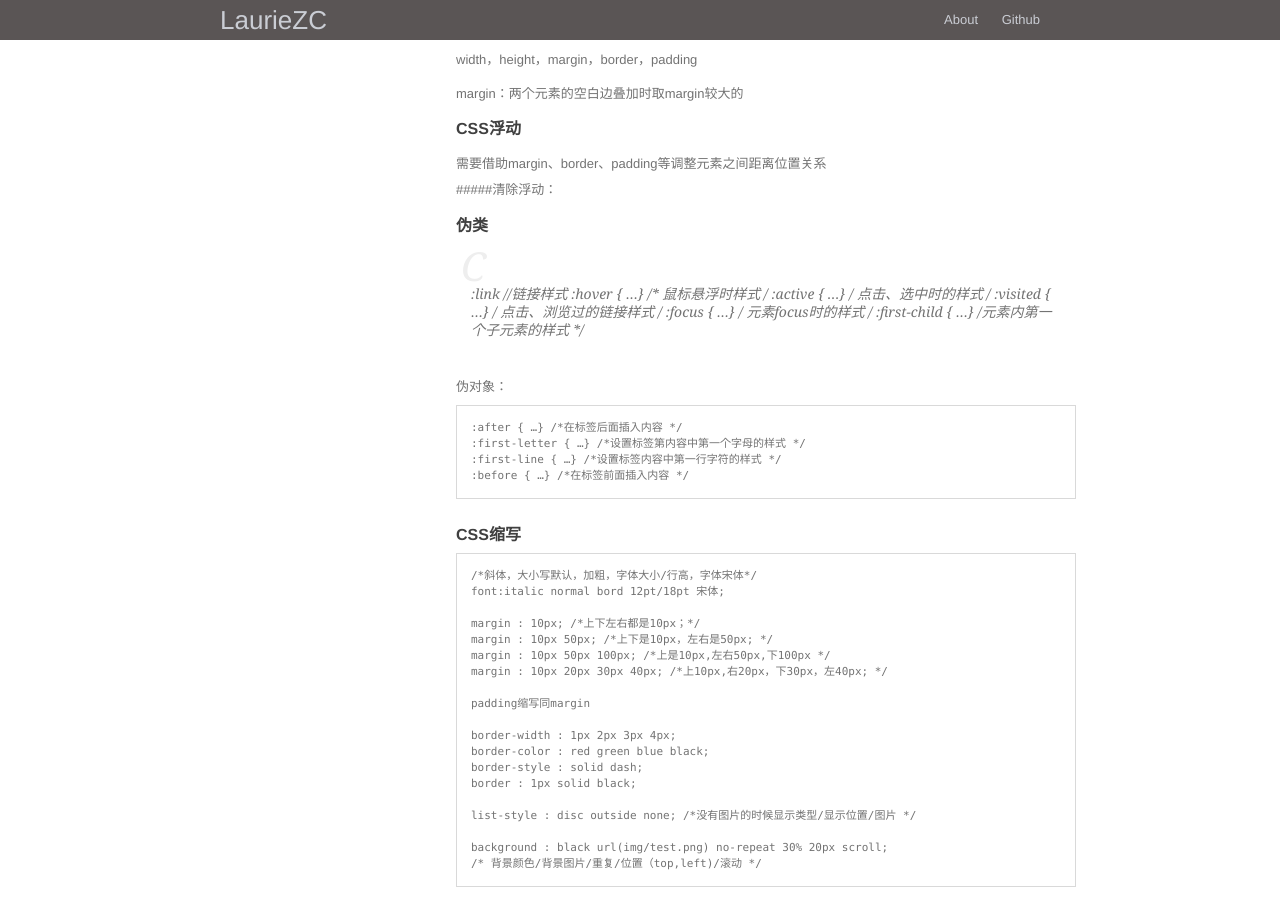
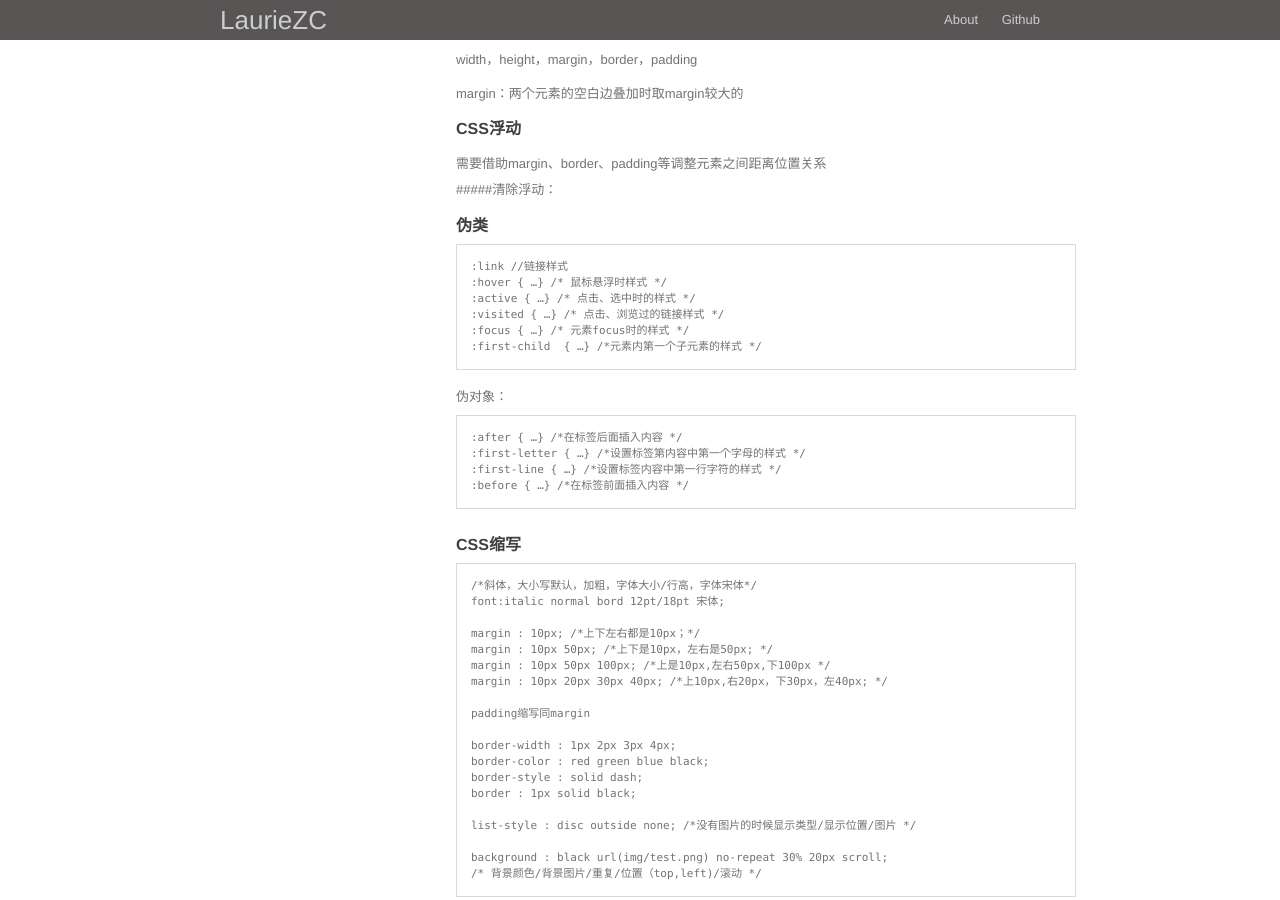
Before and after one commit to lauriezc/note, a Jekyll site: the page built from _posts/css/2016-09-05-Basic-CSS.md, in a window 1280 px wide and 900 px high, scrolled down 727 px. Built offline with Jekyll 4.4.1, drawn with Linux system fonts in a browser that asks for light colours; nearby versions of some CDN libraries.

```diff
--- a/_posts/css/2016-09-05-Basic-CSS.md
+++ b/_posts/css/2016-09-05-Basic-CSS.md
@@ -63,12 +63,12 @@ category: "CSS"
 
 #### 伪类
 
-> :link //链接样式
-> :hover { …} /* 鼠标悬浮时样式 */
-> :active { …} /* 点击、选中时的样式 */
-> :visited { …} /* 点击、浏览过的链接样式 */
-> :focus { …} /* 元素focus时的样式 */
-> :first-child  { …} /*元素内第一个子元素的样式 */
+    :link //链接样式
+    :hover { …} /* 鼠标悬浮时样式 */
+    :active { …} /* 点击、选中时的样式 */
+    :visited { …} /* 点击、浏览过的链接样式 */
+    :focus { …} /* 元素focus时的样式 */
+    :first-child  { …} /*元素内第一个子元素的样式 */
 
 伪对象：
 
```
